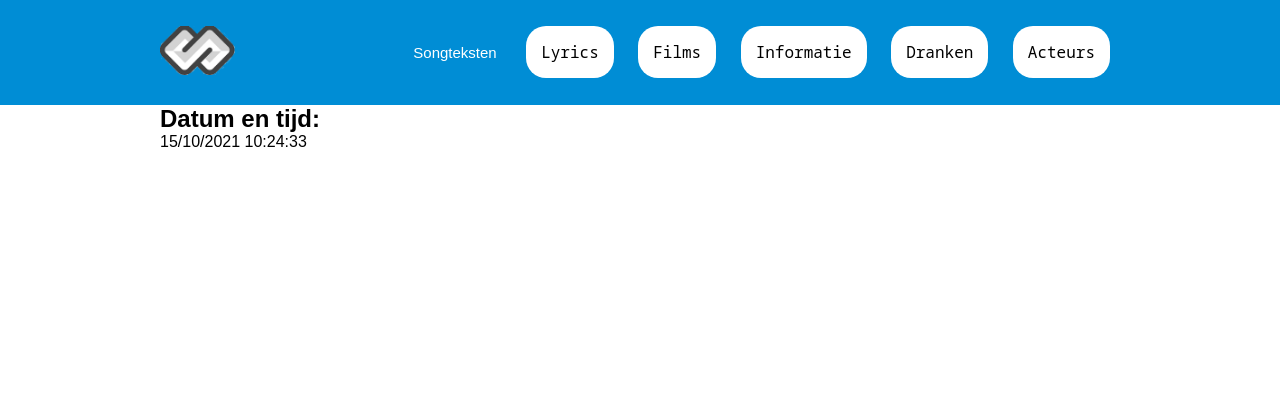
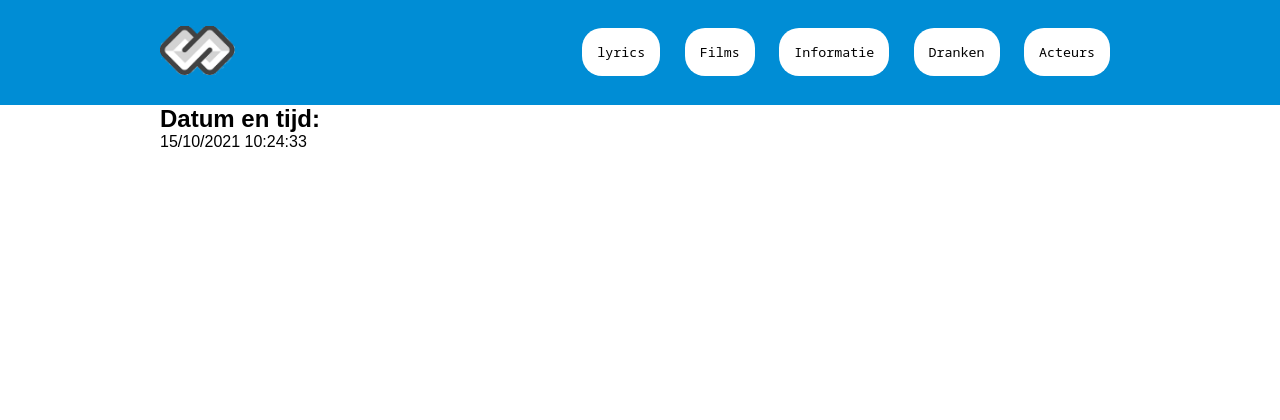
Before and after one commit to AlirizaSari/PRA_C2, a PHP site: page / in a window 1280 px wide. Shown: the top 420 px of the page. Run offline with PHP 8.4, Linux system fonts and the light colour scheme.

Commit message:
Fixed header

```diff
--- a/css/main.css
+++ b/css/main.css
@@ -46,12 +46,10 @@ header img {
 }
 
 .splitPicture a {
-        color: black;
+        color: white;
         font-family:  "Noto Sans Mono", sans-serif;
         margin: 0px 10px;
         padding: 15px 15px;
-        border-radius: 20px;
-        background-color: white;
 }
 
 .splitPicture a:hover {
@@ -61,11 +59,19 @@ header img {
 }
 
 .dropbtn {
-        background-color: #008dd5;
-        color: white;
-        padding: 15px;
-        font-size: 15px;
+        color: black;
+        font-family:  "Noto Sans Mono", sans-serif;
+        margin: 0px 10px;
+        padding: 15px 15px;
+        border-radius: 20px;
+        background-color: white;
         border: none;
+}
+
+.dropbtn button:hover {
+        transition-duration: 0.2s;
+        padding: 15px 15px;
+        background-color: var(--hoverColor);
 }
 
 .dropdown {
@@ -93,7 +99,7 @@ header img {
 
 .dropdown:hover .dropdown-content {display: block;}
 
-.dropdown:hover .dropbtn {background-color: #008dd5;}
+.dropdown:hover .dropbtn {background-color: lightgray;}
 
 
 /* ------------- Hier begint de footer ------------- */
--- a/header.php
+++ b/header.php
@@ -5,18 +5,48 @@
             <a href="index.php"><img src="<?php echo $base_url; ?>/img/logo.png" alt="CodeCamp logo"></a>
             <div class="splitPicture">
                 <div class="dropdown">
-                    <button class="dropbtn">Songteksten</button>
+                    <button class="dropbtn">lyrics</button>
                     <div class="dropdown-content">
+<<<<<<< Updated upstream
                         <a href="Lyrics/bohemianRhapsody.php">Songtekst 1</a>
+=======
+                        <a href="#">Songtekst 1</a>
+>>>>>>> Stashed changes
                         <a href="#">Songtekst 2</a>
                         <a href="#">Songtekst 3</a>
                     </div>
                 </div>
-                <a id="header-link" href="">Lyrics</a>
-                <a id="header-link" href="">Films</a>
-                <a id="header-link" href="">Informatie</a>
-                <a id="header-link" href="">Dranken</a>
-                <a id="header-link" href="">Acteurs</a>
+                <div class="dropdown">
+                    <button class="dropbtn">Films</button>
+                    <div class="dropdown-content">
+                        <a href="#">Film 1</a>
+                        <a href="#">Film 2</a>
+                        <a href="#">Film 3</a>
+                    </div>
+                </div>
+                <div class="dropdown">
+                    <button class="dropbtn">Informatie</button>
+                    <div class="dropdown-content">
+                        <a href="#">Informatie 1</a>
+                        <a href="#">Informatie 2</a>
+                        <a href="#">Informatie 3</a>
+                    </div>
+                </div>
+                <div class="dropdown">
+                    <button class="dropbtn">Dranken</button>
+                    <div class="dropdown-content">
+                        <a href="#">Drank 1</a>
+                        <a href="#">Drank 2</a>
+                    </div>
+                </div>
+                <div class="dropdown">
+                    <button class="dropbtn">Acteurs</button>
+                    <div class="dropdown-content">
+                        <a href="#">Acteur 1</a>
+                        <a href="#">Acteur 2</a>
+                        <a href="#">Acteur 3</a>
+                    </div>
+                </div>
             </div>
         </div>
     </div>
```
